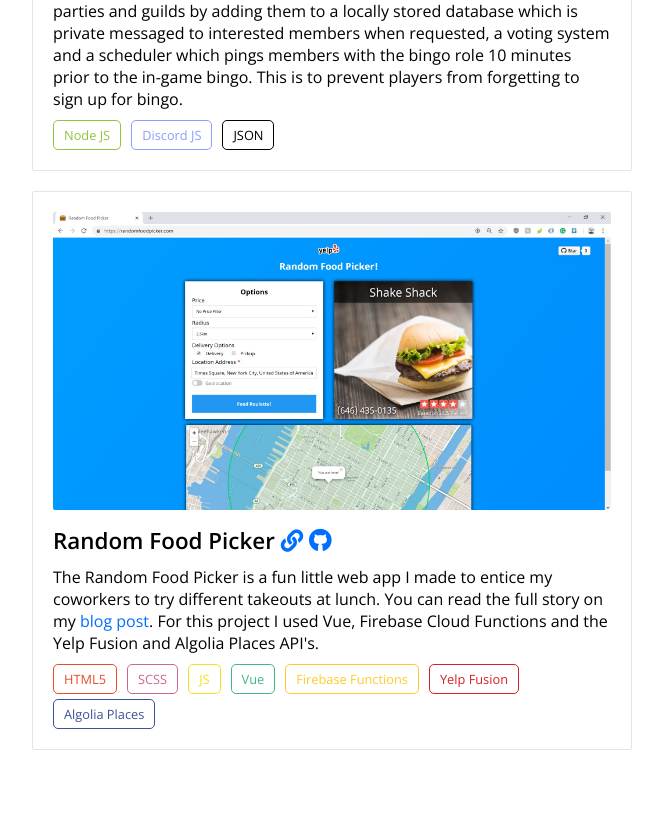
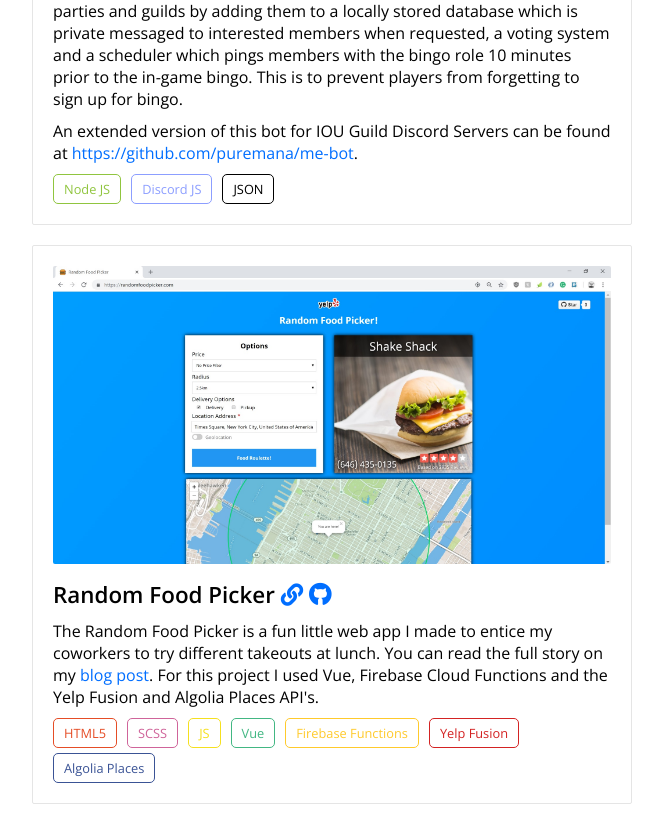
Before and after one commit to puremana/portfolio-website, a React (Create React App) app: page /projects in a window 1280 px wide. Shown: the part 3820-4644 px from the top of the page, without its empty margins (308-971 px from the left). Before the commit the page ends 4590 px from the top, so only its background shows below. Built offline with nearby package versions, Linux system fonts and the light colour scheme.

Commit message:
Added link to me bot on iou bot project description

```diff
--- a/src/components/pages/projects.js
+++ b/src/components/pages/projects.js
@@ -114,6 +114,7 @@ class Projects extends Component {
                         <h3>IOU Bot <a href="https://github.com/puremana/iou-bot" target="_blank" rel="noreferrer noopener"><span className="fab fa-github"></span></a> <a href="https://discord.gg/zynuQcP" target="_blank" rel="noreferrer noopener"><span className="fab fa-discord"></span></a></h3>
                         <p>IOU Bot is a Discord bot made for the official IOURPG game Discord server. This was my first time developing using the Discord JS API, which I found quite enjoyable.</p>
                         <p>The bots noteable features include adding custom commands, advertising parties and guilds by adding them to a locally stored database which is private messaged to interested members when requested, a voting system and a scheduler which pings members with the bingo role 10 minutes prior to the in-game bingo. This is to prevent players from forgetting to sign up for bingo.</p>
+                        <p>An extended version of this bot for IOU Guild Discord Servers can be found at <a href="https://github.com/puremana/me-bot" target="_blank" rel="noreferrer noopener">https://github.com/puremana/me-bot</a>.</p>
                     </div>
                     <div className="project-tags">
                         <div className="tag tag-nodejs">Node JS</div>
```
